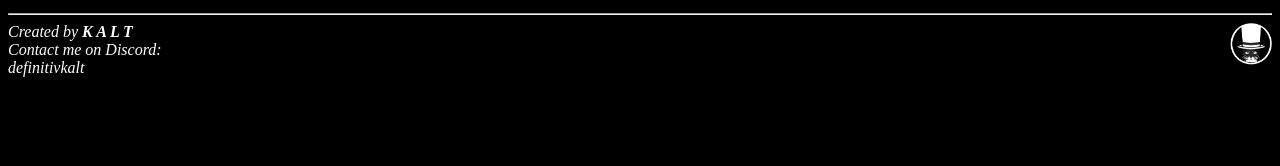
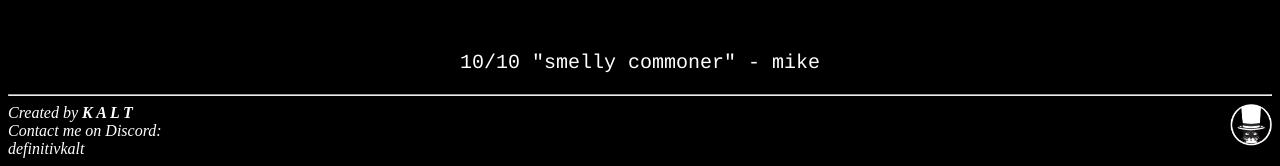
Before and after one commit to Definitivkalt/AssWebsite, a plain HTML site: page index.htm in a window 1280 px wide. Shown: the part 1680-1846 px from the top of the page. Before the commit the page ends 1765 px from the top, so only its background shows below. Drawn offline with Linux system fonts and the light colour scheme.

Commit message:
Update index.htm

```diff
--- a/index.htm
+++ b/index.htm
@@ -50,6 +50,10 @@ src="https://www.youtube.com/embed/QamJKGcQEww" frameborder="0" scrolling="no">
 
 <p style="font-size:100%;">Who else to create a video about Batman: Arkham Origins flaws and shortcomings, than a low intelligence furry.</p>
 
+<br>
+
+<p>10/10 "smelly commoner" - mike</p>
+
 <!-- Trying to embed a Vod from mitch without success, was testing if maybe i can embed his Twitch stream so it plays on the site when he is live.
 <iframe src="https://player.twitch.tv/?video=2136367018&parent=https://definitivkalt.github.io/AssWebsite/" frameborder="0" allowfullscreen="true" scrolling="no" height="378" width="620"></iframe>
 -->
```
